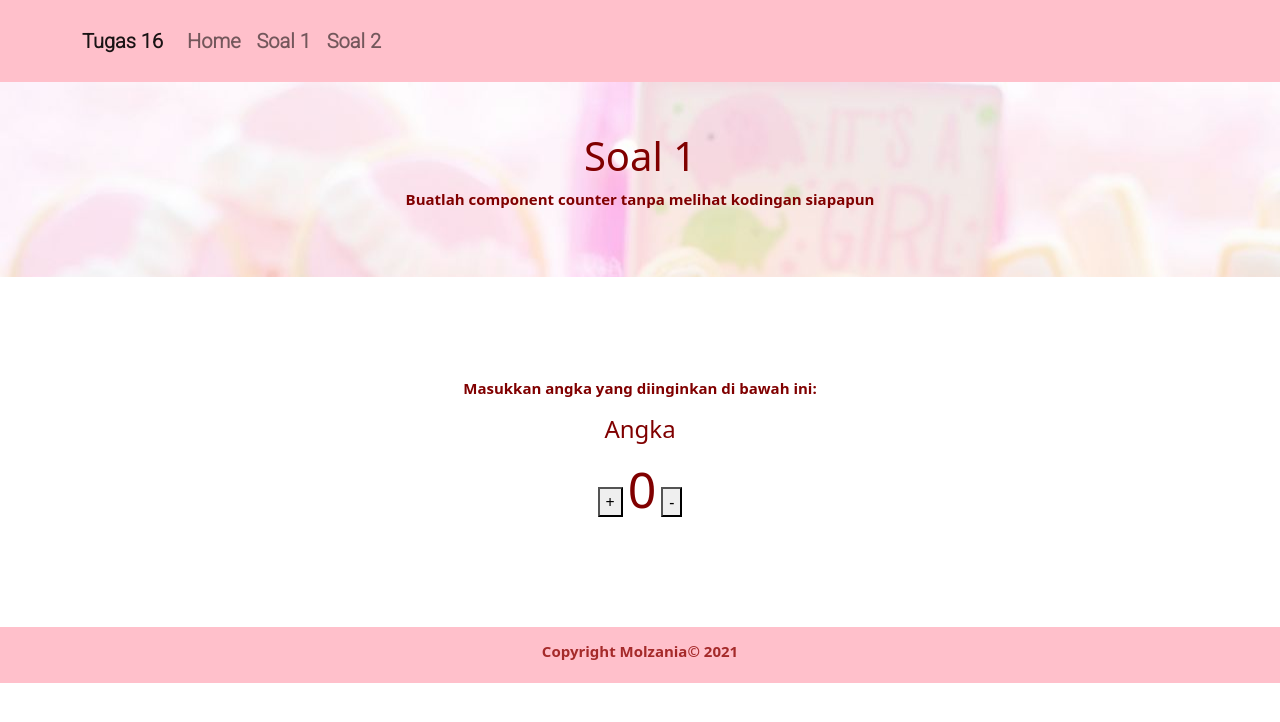
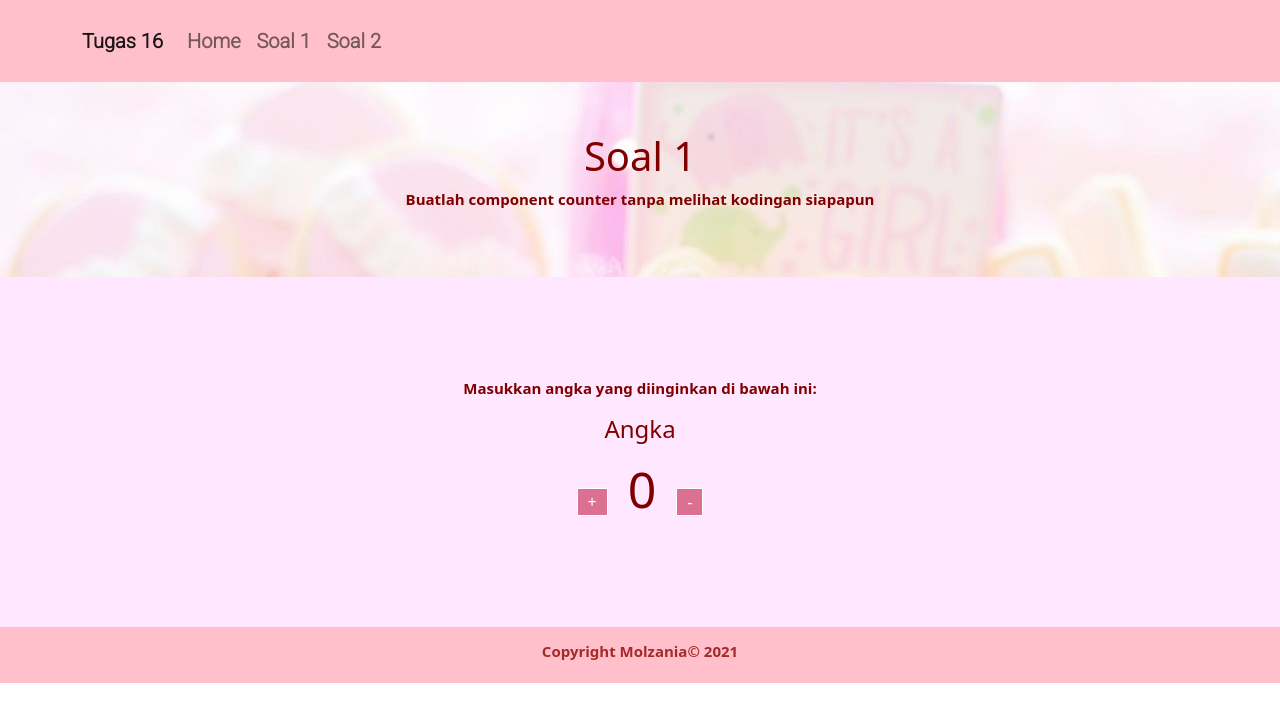
Before and after one commit to molzania/tugas-component-react, a React (Create React App) app: page /Soal1 in a window 1280 px wide. Shown: the top 722 px of the page. Built offline with nearby package versions, Linux system fonts and the light colour scheme.

Commit message:
commit on 'main'

```diff
--- a/src/pages/Soal1.js
+++ b/src/pages/Soal1.js
@@ -28,8 +28,8 @@ setCount(count + 1);
     </div>
     <div className="jawaban-1">
     <p>Masukkan angka yang diinginkan di bawah ini:</p>
+    <div className="counter">
     <h4>Angka</h4>
-    <div className="counter">
       <button onClick={tambah}>+</button>
         <span className="angka">{count}</span>
       <button onClick={kurang}>-</button>
--- a/src/pages/Soal2.css
+++ b/src/pages/Soal2.css
@@ -1,7 +1,6 @@
 .angka{
     font-size: 50px;
-    margin-left:5px;
-    margin-right:5px;
+    margin: 20px;
 }
 
 .counter{
@@ -19,6 +18,7 @@ color:maroon;
 }
 
 .jawaban-1{
+    background-color:	#fee7ff;
     padding: 100px;
     text-align: center;
     color:maroon;
@@ -27,3 +27,11 @@ color:maroon;
 .jawaban-1 > p{
     color: maroon;
 }
+
+button{
+    padding-left: 10px;
+    padding-right: 10px;
+    background-color:palevioletred;
+    color: white;
+    border: 1px solid white;
+}
```
